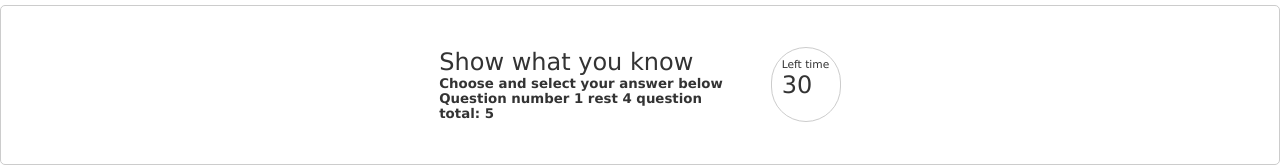
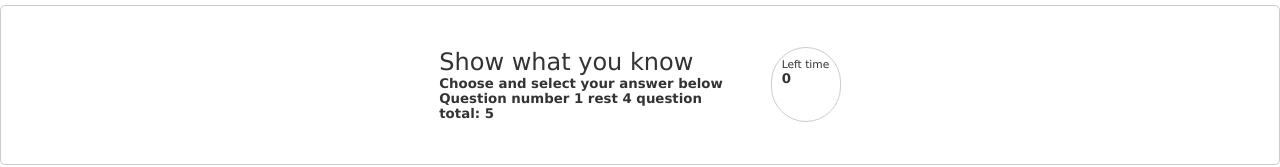
Before and after one commit to rniochy/redux-react-usecontext, a React (Vite) app: page / in a window 1280 px wide. Shown: the top 167 px of the page. Built offline with nearby package versions, Linux system fonts and the light colour scheme.

Commit message:
timer fixed

```diff
--- /dev/null
+++ b/component/countDown/index.jsx
@@ -0,0 +1,24 @@
+import { useEffect, useState, useRef } from "react";
+
+
+const Countdown = () => {
+    const [countdown, setCountdown] = useState(3)
+    const timerId = useRef()
+
+    useEffect(()=> {
+         timerId.current = setInterval(() => {
+            setCountdown(prev => prev -1);
+         }, 1000);
+          return ()=> clearInterval(timerId.current);
+    },[])
+
+    useEffect(()=>{
+        if(countdown <= 0)
+        clearInterval(timerId.current);
+
+    },[countdown])
+    return (
+        <p>  {countdown}  </p>
+    );
+}
+export default Countdown;
--- a/component/header/index.jsx
+++ b/component/header/index.jsx
@@ -1,25 +1,10 @@
-import React, { useState } from 'react';
-import { useEffect } from 'react';
-import './header.css'
+import React, {useContext } from 'react';
+import  { DataContext } from '../../store/Globalstatus';
+import Countdown from '../countDown';
+import './header.css';
+
 const Header = ({score}) => {
     const {left, remain} = score;
-    const [countDown, setCountDown] = useState(30)
-
-    // useEffect(()=>{
-    //     setCountDown(countDown -1)
-    // }, [countDown])
-
-    // setInterval(()=>{
-    //  setCountDown(countDown -1)
-    // }, 1000)
-
-    // const timeDecrement = () => {
-    //     setInterval(()=>{
-    //      setCountDown(countDown -1)
-    // }, 1000)
-
-
-    // timeDecrement();
 
     return (
      <>
@@ -33,8 +18,7 @@ const Header = ({score}) => {
             <div className='header-timer'>
                 <span className='header-timer-number'>
                     <span>Left time</span>
-                    <span>{countDown}</span>
-
+                    <span><Countdown/></span>
                 </span>
             </div>
         </div>
```
Also changed, not shown: assets/countdown.js (added, +8 -0 lines).
